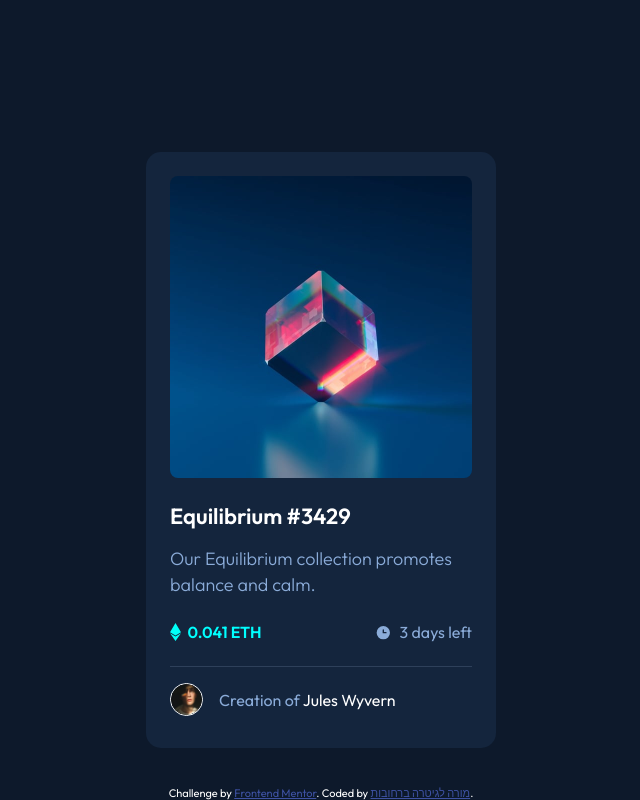
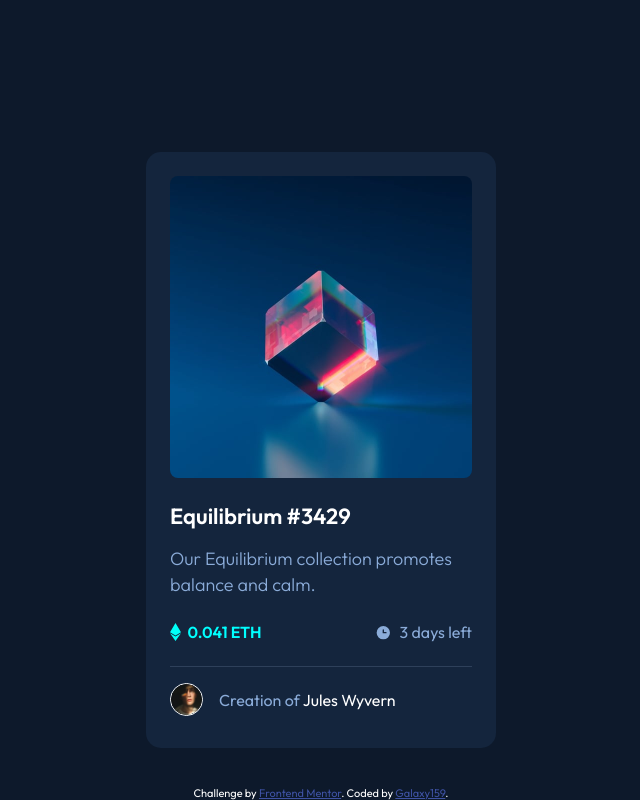
Before and after one commit to Galaxy159/NFT-Preview-Card, a plain HTML site: page index.html in a window 1280 px wide. Shown: the whole page, without its empty margins (319-959 px from the left). Drawn offline with Linux system fonts and the light colour scheme.

Commit message:
footer-link

```diff
--- a/index.html
+++ b/index.html
@@ -63,17 +63,19 @@
           </p>
         </div>
       </div>
-      <footer class="attribution">
+      <footer>
+        <p class="attribution">
           Challenge by
           <a href="https://www.frontendmentor.io?ref=challenge" target="_blank"
             >Frontend Mentor</a
           >. Coded by
           <a
-          href="https://www.braunguitar.net"
+            href="https://www.frontendmentor.io/profile/Galaxy159"
             target="_blank"
             rel="noreferrer noopener"
-          >מורה לגיטרה ברחובות</a
+            >Galaxy159</a
           >.
+        </p>
       </footer>
     </main>
   </body>
```
Lines whose indentation alone changed are shown as unchanged.
